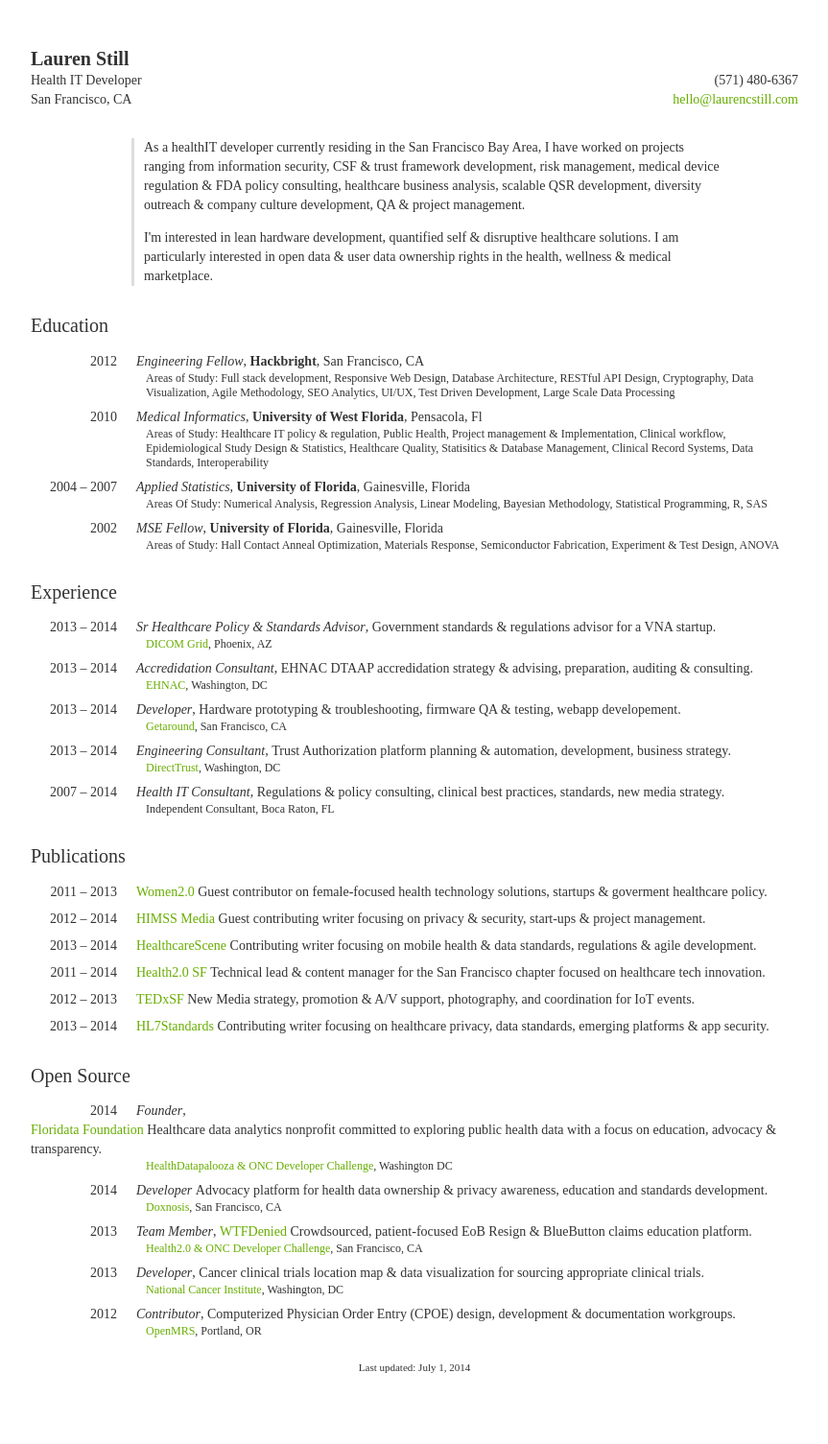
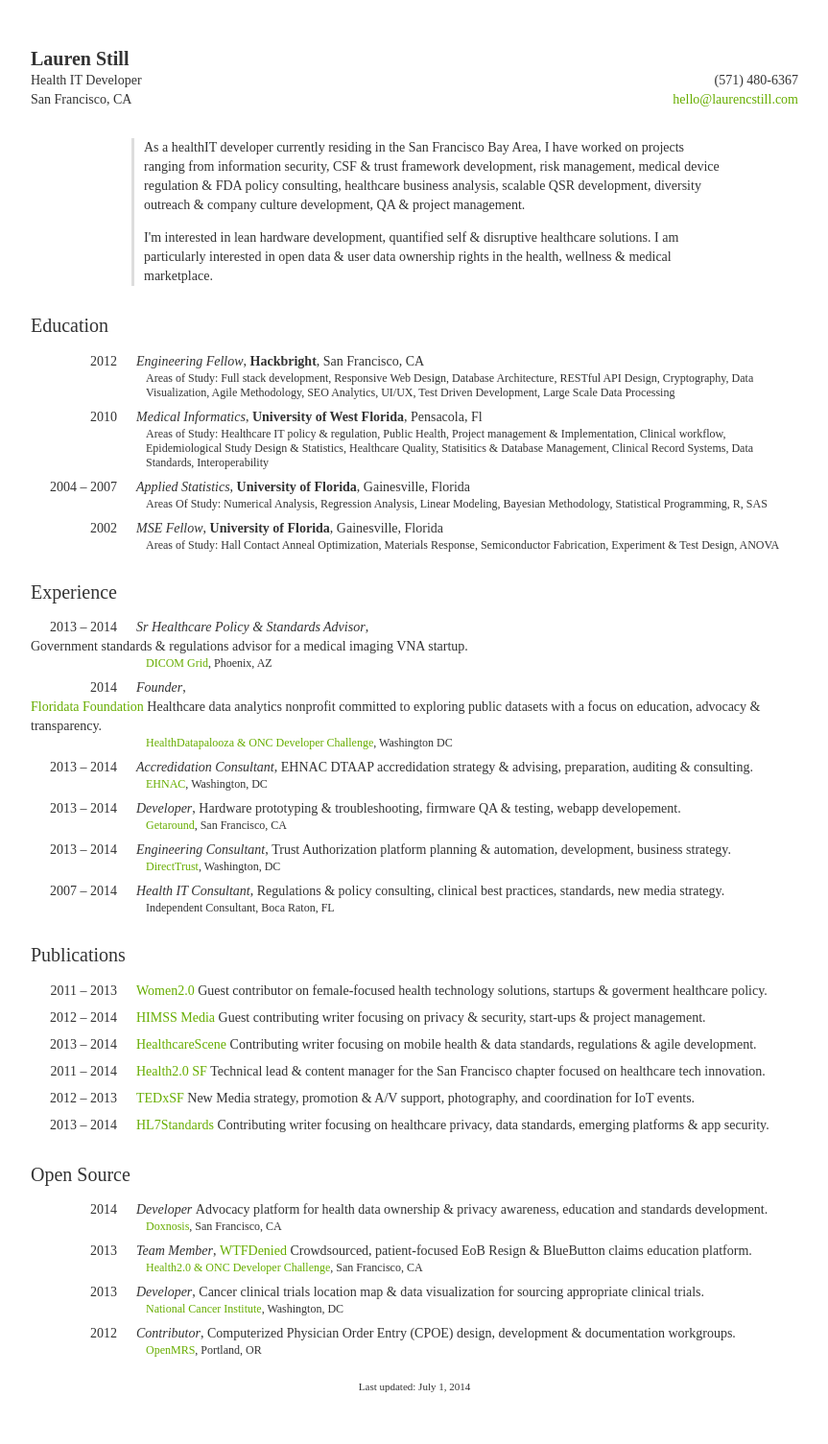
Before and after one commit to laurenstill/laurenstill.github.io, a Jekyll site: the page cv/index.html, which Jekyll copies as it is, in a window 1280 px wide. Shown: the whole page at 96% size, without its empty margins (208-1071 px from the left). Built offline with Jekyll 4.4.1, drawn with Linux system fonts in a browser that asks for light colours; comment, search, counter and statistics services are not loaded.

Commit message:
Update index.html

```diff
--- a/cv/index.html
+++ b/cv/index.html
@@ -87,11 +87,31 @@
             <li>
                     <span class="date">2013 &ndash; 2014</span>
                     <span class="position">Sr Healthcare Policy &amp; Standards Advisor</span>,
-                    <span class="project">Government standards &amp; regulations advisor for a VNA startup.</span>
+                    <span class="project">Government standards &amp; regulations advisor for a medical imaging VNA startup.</span>
                     <span class="meta">
                         <a href="http://wwww.dicomgrid.com">DICOM Grid</a>, Phoenix, AZ<br>
                     </span>
                 </li>
+
+
+
+
+
+                <li>
+                    <span class="date">2014</span>
+                    <span class="position">Founder</span>,
+                    <span class="project"><a href="http://www.teamfloriduh.com">Floridata Foundation</a> Healthcare data analytics nonprofit committed to exploring public datasets with a focus on education, advocacy &amp; transparency.
+                    </span>
+                    <span class="meta">
+                        <a href+"http://healthdatapalooza.org/agenda/code-a-palooza-challenges/">HealthDatapalooza &amp; ONC Developer Challenge</a>, Washington DC<br>
+                    </span>
+                </li>
+
+
+
+
+
+
 
             <li>
                     <span class="date">2013 &ndash; 2014</span>
@@ -172,16 +192,6 @@
             <h2>Open Source</h2>
 
             <ul>
-            <li>
-                    <span class="date">2014</span>
-                    <span class="position">Founder</span>,
-                    <span class="project"><a href="http://www.teamfloriduh.com">Floridata Foundation</a> Healthcare data analytics nonprofit committed to exploring public health data with a focus on education, advocacy &amp; transparency.
-
-                    </span>
-                    <span class="meta">
-                        <a href+"http://healthdatapalooza.org/agenda/code-a-palooza-challenges/">HealthDatapalooza &amp; ONC Developer Challenge</a>, Washington DC<br>
-                    </span>
-                </li>
                 <li>
                     <span class="date">2014</span>
                     <span class="position">Developer</span>
```
